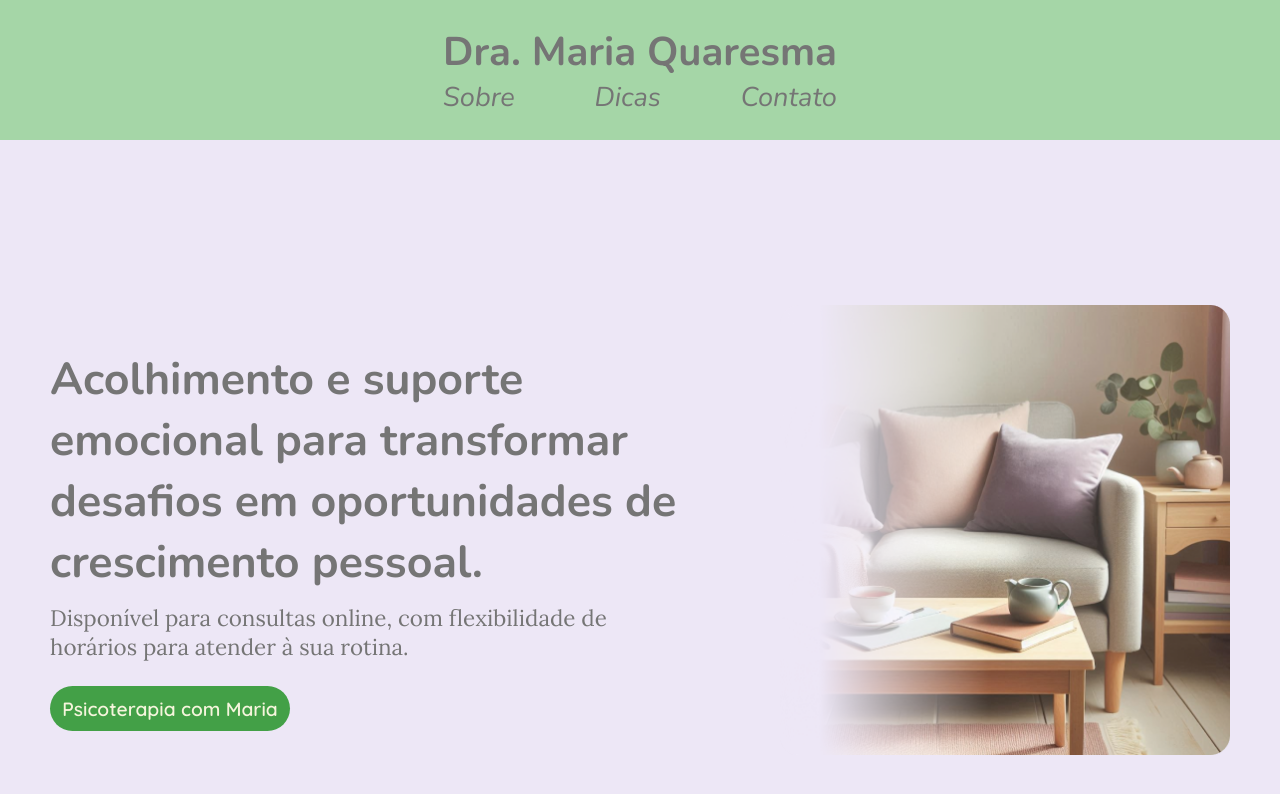
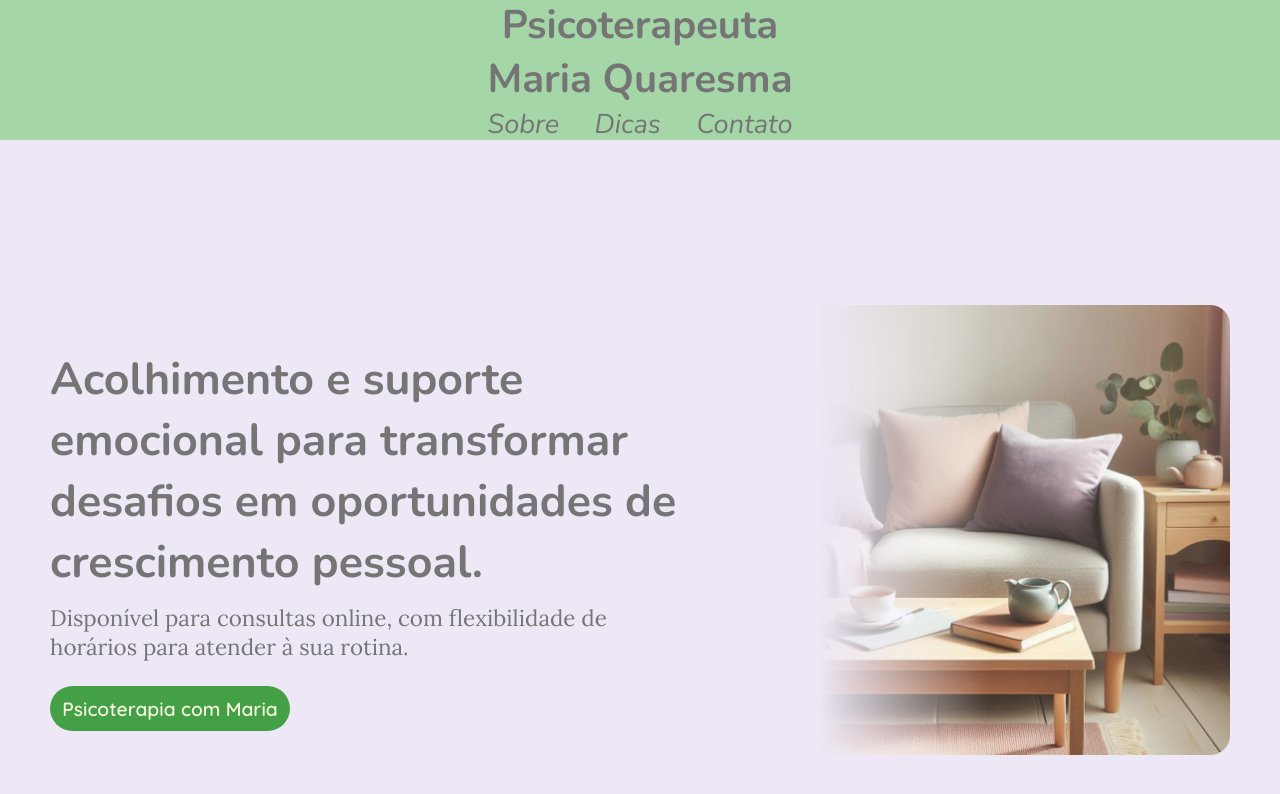
Before and after one commit to lmn-development/dra.mariadasdores, a React (Vite) app: page / in a window 1280 px wide. Shown: the top 794 px of the page. Built offline with nearby package versions, Linux system fonts and the light colour scheme.

Commit message:
refactor: Update header styles and content

```diff
--- a/src/components/header/header.module.scss
+++ b/src/components/header/header.module.scss
@@ -16,6 +16,7 @@
     h1 {
       font-family: $font-family-nunito;
       font-size: 1.5rem;
+      text-align: center;
     }
 
     ul {
--- a/src/components/header/index.tsx
+++ b/src/components/header/index.tsx
@@ -7,7 +7,7 @@ export function Header() {
   return (
     <header className={style.header}>
       <div className={style.divNavigation}>
-        <h1>Dra. Maria Quaresma</h1>
+        <h1>Psicoterapeuta<br />Maria Quaresma</h1>
         <nav>
           <ul>
             <li>
```
